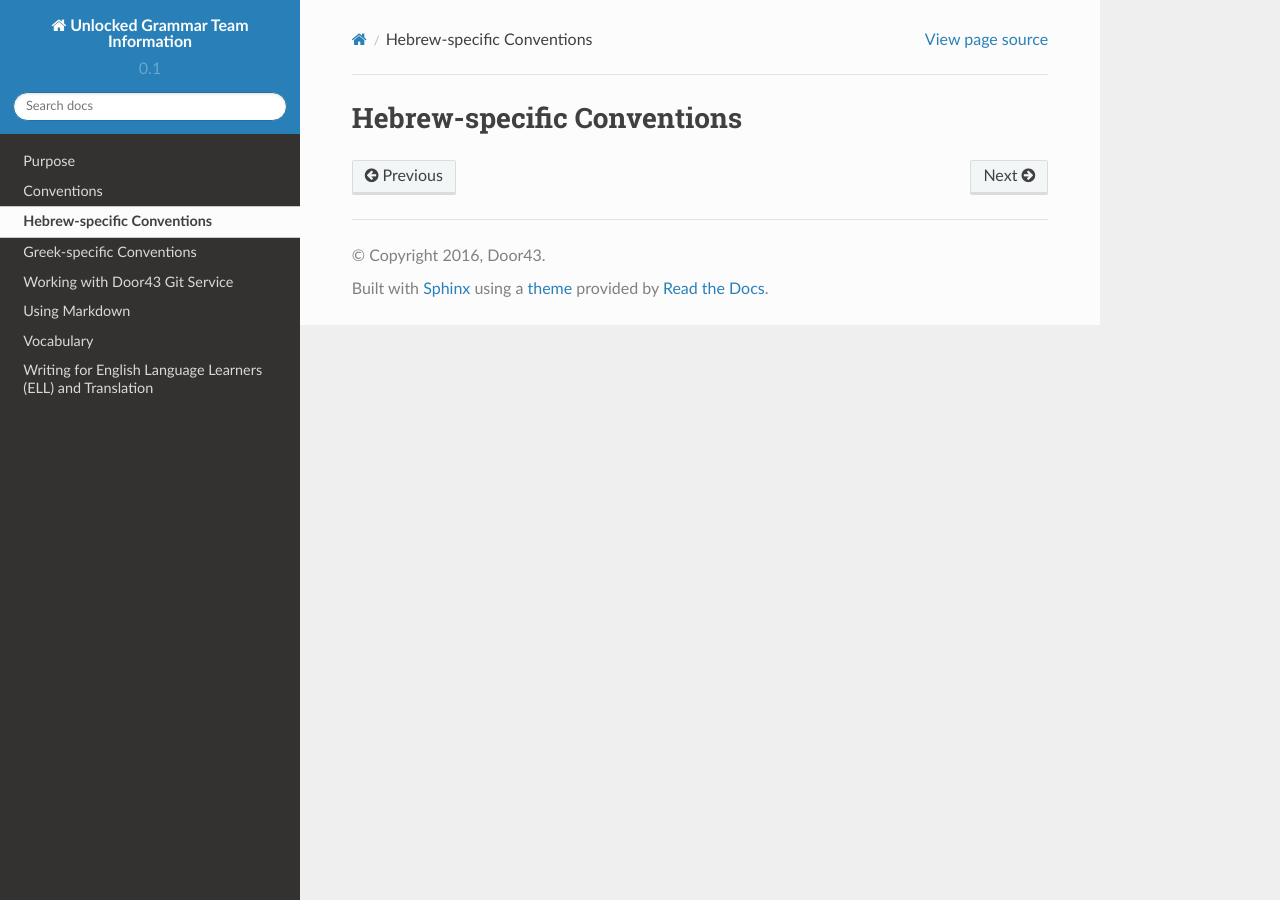
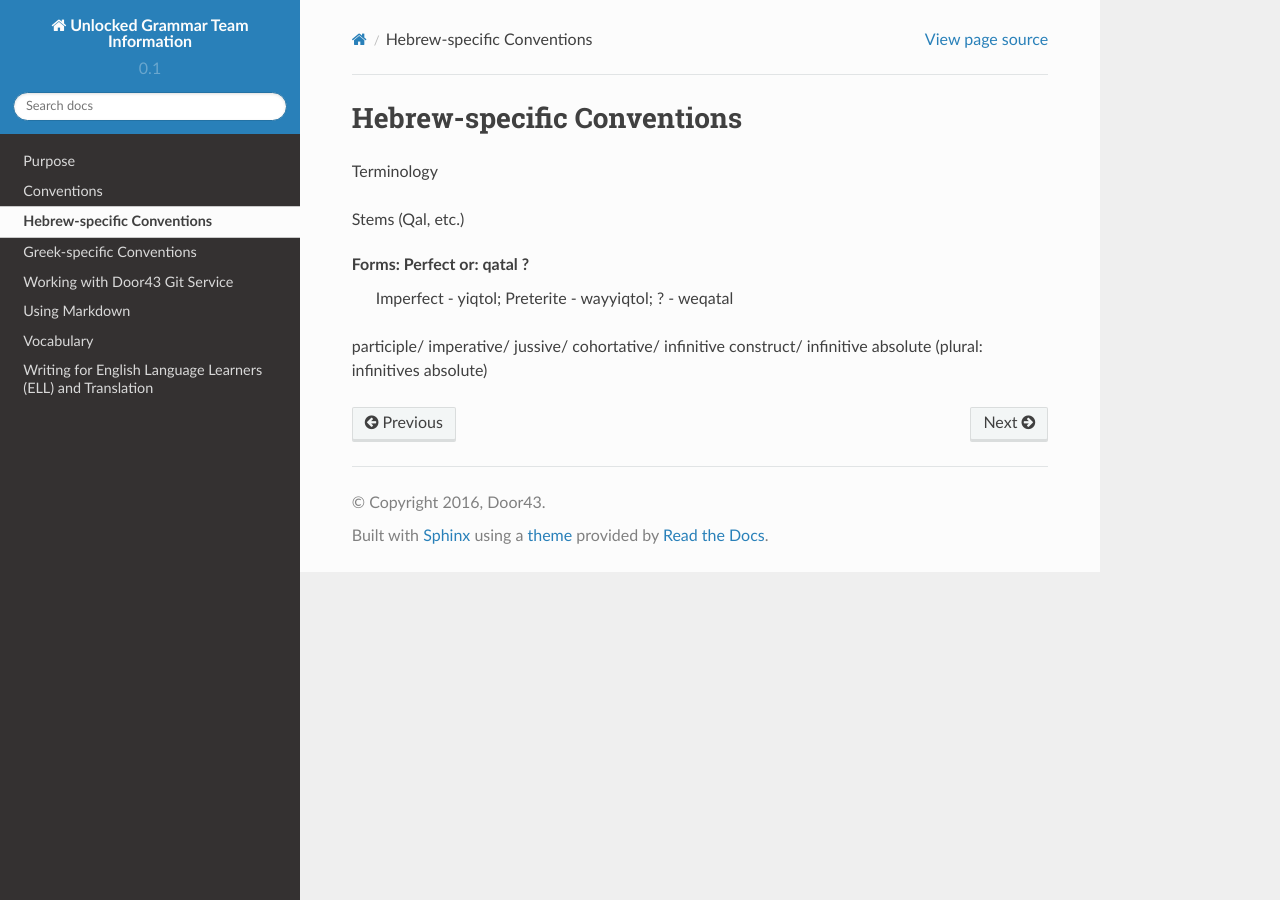
Before and after one commit to unfoldingWord-dev/Unlocked-Grammar-Info, a Sphinx documentation site: the page built from docs/hebrew.rst, in a window 1280 px wide. Built offline with Sphinx 7.4.7 and the Read the Docs theme 2.0.0, drawn with Linux system fonts in a browser that asks for light colours.

Commit message:
terminology

```diff
--- a/docs/hebrew.rst
+++ b/docs/hebrew.rst
@@ -1,2 +1,19 @@
 Hebrew-specific Conventions
 ===========================
+
+Terminology
+
+Stems (Qal, etc.)
+
+Forms:  Perfect		or:	qatal		?
+        Imperfect - yiqtol;
+        Preterite	-	wayyiqtol;
+        ? - weqatal
+
+
+participle/
+imperative/
+jussive/
+cohortative/
+infinitive construct/
+infinitive absolute (plural: infinitives absolute)
```
